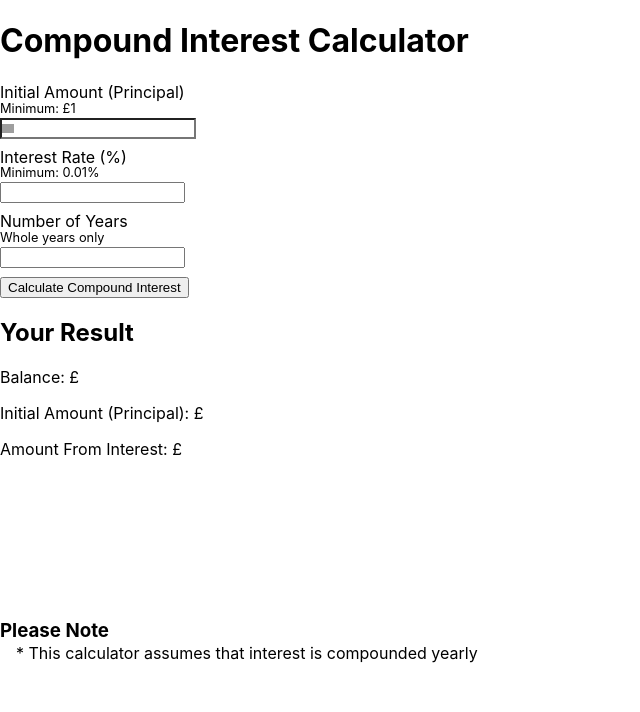
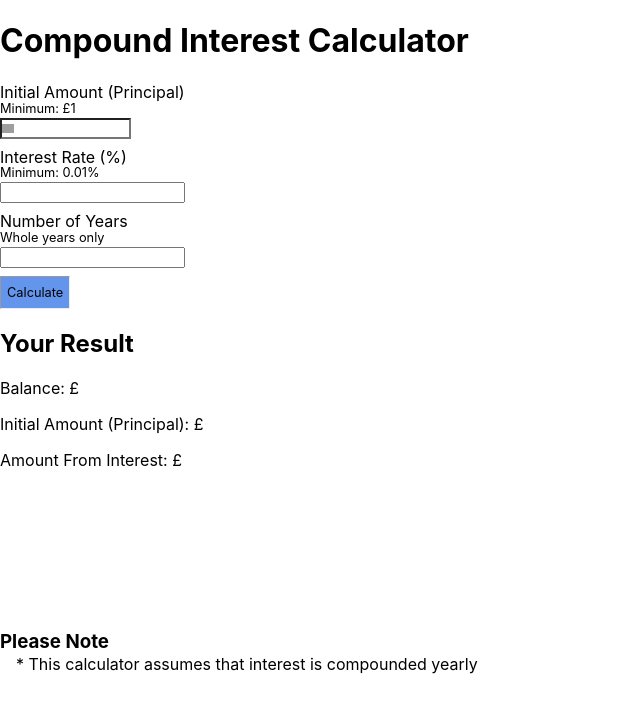
Before and after one commit to upul-d/compound_interest_calculator, a React (Create React App) app: page / in a window 1280 px wide. Shown: the top 712 px of the page, without its empty margins (0-640 px from the left). Built offline with nearby package versions, Linux system fonts and the light colour scheme; grey boxes are pictures that could not be loaded.

Commit message:
Refactors calculate button: changes value and styling

```diff
--- a/src/App.css
+++ b/src/App.css
@@ -2,6 +2,7 @@
   margin-top: 0.5rem;
   margin-bottom: 0.5rem;
 }
+
 .input-hint {
   font-size: 80%;
   line-height: 1;
@@ -15,6 +16,19 @@
   background-repeat: no-repeat;
   background-position:left;
   padding-left: 0.8rem;
+  width: 7rem;
+}
+
+#calculate-button {
+  background-color: #6495ED;
+  border: 0.1px;
+  border-style:inset;
+  font-family: inherit;
+  font-size: 80%;
+  color: black;
+  padding-top: 0.5rem;
+  padding-bottom: 0.5rem;
+  cursor: pointer;
 }
 
 .usage-notes-container {
--- a/src/components/Calculator.js
+++ b/src/components/Calculator.js
@@ -105,7 +105,7 @@ class Calculator extends Component {
               />
             </label>
           </div>
-          <input type="submit" value="Calculate Compound Interest" />
+          <input id="calculate-button" type="submit" value="Calculate" />
         </form>
         <ResultView
           balance={this.state.balance}
```
